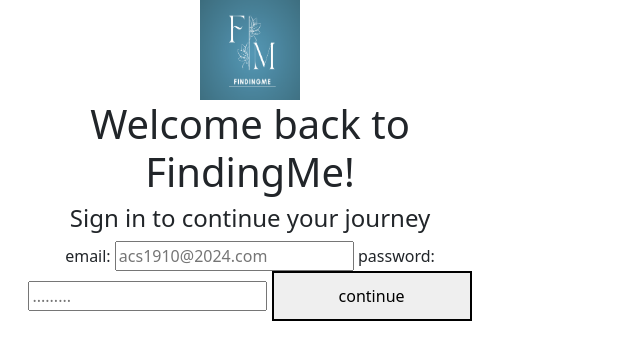
After one commit to xcbhx/1910_final_project, a Flask app: page /signin in a window 1280 px wide. The commit adds this page. Shown: the top 360 px of the page, without its empty margins (0-640 px from the left). Run offline with Flask 3, Linux system fonts and the light colour scheme.

Commit message:
created sign in page

```diff
--- a/app.py
+++ b/app.py
@@ -11,6 +11,13 @@ def explore_site():
     return render_template('explore.html')
 
 
+@app.route('/signin')
+def sign_in():
+    return render_template('signin.html')
+
+
+
+
 
 if __name__ == '__main__':
     app.config['ENV'] = 'development'
--- /dev/null
+++ b/templates/signin.html
@@ -0,0 +1,22 @@
+<!DOCTYPE html>
+<html lang="en">
+<head>
+    <meta charset="UTF-8">
+    <meta name="viewport" content="width=device-width, initial-scale=1.0">
+    <title>FindingMe</title>
+    <link rel="stylesheet" href="{{ url_for('static', filename='styles.css') }}">
+    <link href="https://cdn.jsdelivr.net/npm/bootstrap@5.0.2/dist/css/bootstrap.min.css" rel="stylesheet" integrity="sha384-EVSTQN3/azprG1Anm3QDgpJLIm9Nao0Yz1ztcQTwFspd3yD65VohhpuuCOmLASjC" crossorigin="anonymous">
+</head>
+<body>
+    <main>
+        <img src="/static/landingpageimg.png" alt="Page icon" width="100" height="100">
+        <h1>Welcome back to FindingMe!</h1>
+        <h4>Sign in to continue your journey</h4>
+        <label for="email">email:</label>
+        <input type="text" name="email" required placeholder="acs1910@2024.com">
+        <label for="password">password:</label>
+        <input type="text" name="password" required placeholder=".........">
+        <a href="profile.html"><button>continue</button></a>
+    </main>
+</body>
+</html>
```
Also changed, not shown: templates/explore.html (+9 -9 lines).
